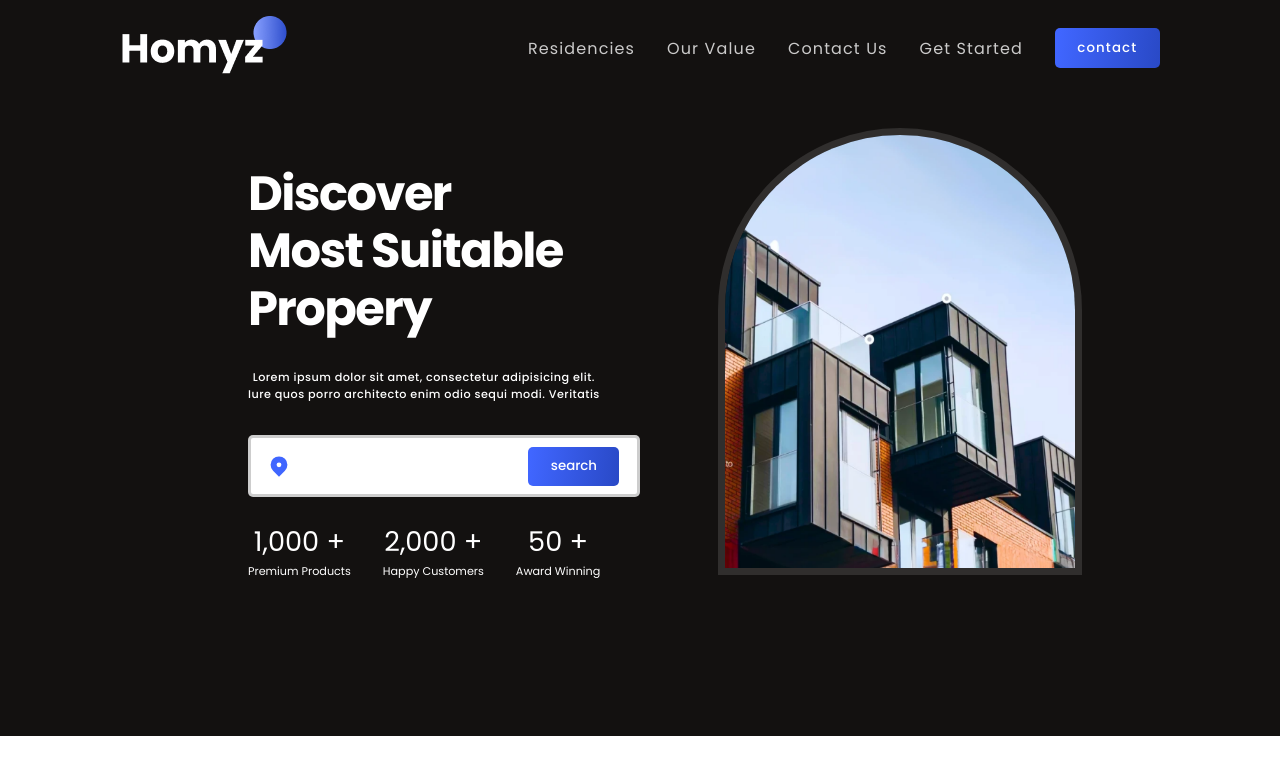
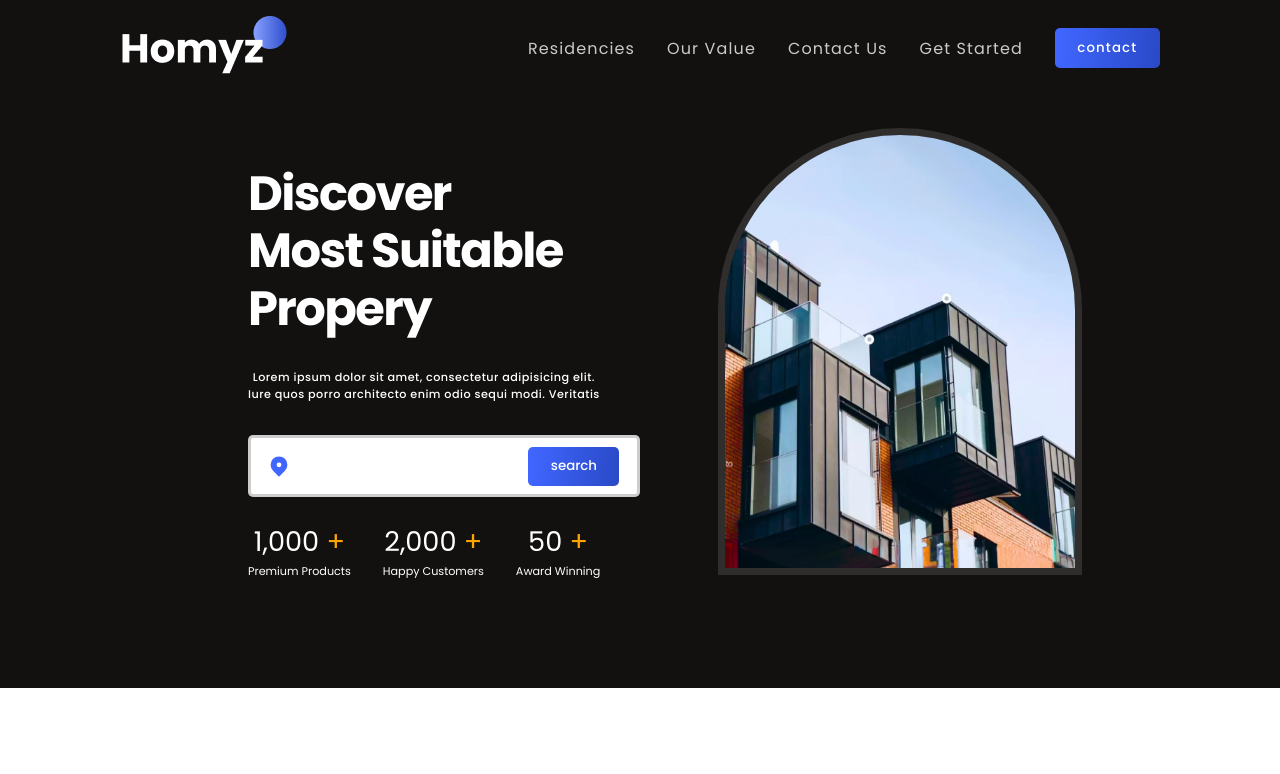
Before and after one commit to RahulPrasad13400/REAL-ESTATE-REACT, a React (Vite) app: page / in a window 1280 px wide. Shown: the top 774 px of the page. Built offline with nearby package versions, Linux system fonts and the light colour scheme.

Commit message:
implementing hero section

```diff
--- a/src/Components/Hero/Hero.jsx
+++ b/src/Components/Hero/Hero.jsx
@@ -29,21 +29,21 @@ export default function hero() {
           <div className='hero-premium'>
               <CountUp className='countUp'  start={500} end={1000} duration={4} />
             <span>
-              <span> +</span>
+              <span style={{color :"orange"}}> +</span>
               <p>Premium Products</p>
             </span>
           </div>
           <div className='hero-premium'>
               <CountUp className='countUp' start={1000} end={2000} duration={4} />
             <span>
-              <span> +</span>
+              <span style={{color :"orange"}}> +</span>
               <p>Happy Customers</p>
             </span>
           </div>
           <div className='hero-premium'>
               <CountUp className='countUp' start={30} end={50} duration={4} />
             <span>
-              <span> +</span>
+              <span style={{color :"orange"}}> +</span>
               <p>Award Winning</p>
             </span>
           </div>
--- a/src/Components/Hero/hero.css
+++ b/src/Components/Hero/hero.css
@@ -1,6 +1,6 @@
 .hero-wrapper{
     width: 100%;
-    height: 80vh;
+    height: 74vh;
     text-align: center;
     align-items: center;
     background-color: var(--black);
```
